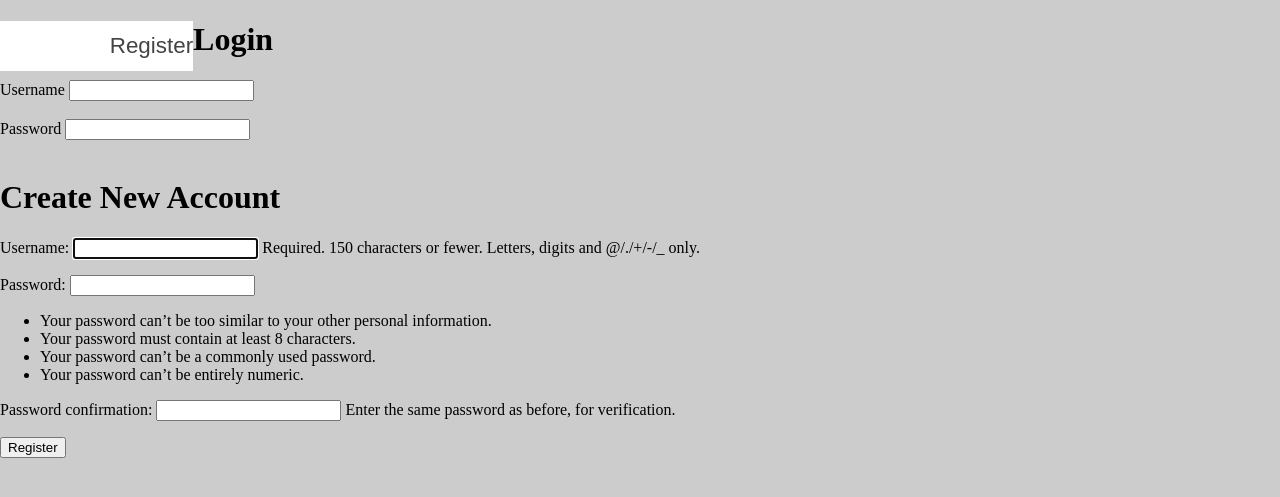
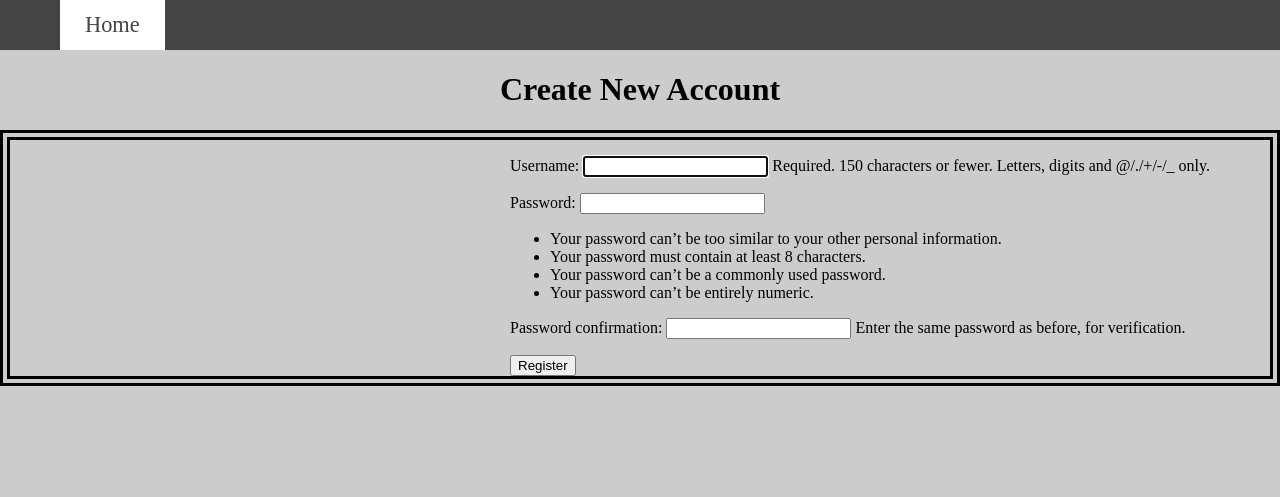
Before and after one commit to Copper-Lawn/question-box, a Django app: page /account/create/ in a window 1280 px wide; the page is wider, and only the part inside the window is pictured. Shown: the top 497 px of that part. Run offline with Django 3.2, Linux system fonts and the light colour scheme.

Commit message:
Registration css changes

```diff
--- a/stackunderflow/static/stackunderflow/style.css
+++ b/stackunderflow/static/stackunderflow/style.css
@@ -332,3 +332,21 @@ body {
     color: #ccc;
     background-color: #444;
 }
+
+#form_header{
+  text-align: center;
+}
+
+/*#div_user_form {
+  border: 10px;
+  border-style: double;
+  padding-left: 500px;
+}*/
+
+#register_form {
+  border: 10px;
+  border-style: double;
+  padding-left: 500px;
+  width: auto;
+
+}
--- a/stackunderflow/templates/stackunderflow/home.html
+++ b/stackunderflow/templates/stackunderflow/home.html
@@ -12,7 +12,7 @@
         <header>
             <div class="nav">
                 <div id='navContainer'>
-                    <div class="home"><a class="active" href="">Home</a></div>
+                    <div class="home"><a class='active' href="/home">Home</a></div>
                 {% if user.is_authenticated %}
                     <div class="logout"><a href="/account/logout">Logout</a></div>
                     <div class="profile"><a href="/account/profile/{{user.id}}">Profile</a></div>
@@ -22,7 +22,7 @@
                 </div>
 
                 {% else %}
-                    <div class="hello"><a href="/account/create">Welcome</a></li>
+                <div class="hello"><a href="/account/create">Welcome</a></li>
                 {% endif %}
             </div>
             </div>
--- a/stackunderflow/templates/stackunderflow/register.html
+++ b/stackunderflow/templates/stackunderflow/register.html
@@ -7,69 +7,39 @@
         <link rel="stylesheet" type="text/css" href="{% static 'stackunderflow/style.css' %}" />
     </head>
 
-    <body>
+    <body id='home'>
+
               <header>
+                  <div class="nav">
+                      <div id='navContainer'>
+                        <div class="home"><a class='active' href="/home">Home</a></div>
+                      {% if user.is_authenticated %}
+                          <div class="logout"><a href="/account/logout">Logout</a></div>
+                          <div class="profile"><a href="/account/profile/{{user.id}}">Profile</a></div>
+                          <div class="hello">Hello, {{ user.username }}!</div>
 
-        <div class="nav">
-          <ul>
-            <li class="home"><a href="/home/">Home</a></li>
-            {% if is_authenticated %}
-            <li class="account"><a href="/account/profile/">Account</a></li>
-            {% else %}
-            <li class="login"><a class="active" href="#">Register</a></li>
-            {% endif %}
-          </ul>
-        </div>
-
-      </header>
-
-        <h1>Login</h1>
-
-      <div id="div_user_login">
-        <form id="user_login" action="" method="post">
-
-          <label for="username">Username</label>
-          <input type="text" name="username" value="">
-          </br>
-          </br>
-
-          <label for="password">Password</label>
-          <input type="text" name="password" value="">
-          </br>
-          </br>
-
-        </form>
 
                       </div>
 
-        <h1>Create New Account</h1>
+                      {% else %}
+                      {% endif %}
+                  </div>
+                  </div>
+              </header>
 
-
+        <!-- <h1>Create New Account</h1> -->
 
           <div id="div_user_form">
-        <form id="user_form" method="post" action="">
+            <h1 id="form_header">Create New Account</h1>
+            <form id="register_form" method="post" action="">
               {% csrf_token %}
               {{ form.as_p }}
-<!--
-          <label for="username">Username</label>
-          <input type="text" name="username" value="">
-          </br>
-          </br>
-
-          <label for="password">Password</label>
-          <input type="text" name="password" value="">
-          </br>
-          </br>
-
-          <label for="email">Email</label>
-          <input type="text" name="email" value="">
-          </br>
-          </br> -->
 
                 <input type="submit" name="submit" value="Register" />
             </form>
           </div>
 
+
         <script src="https://ajax.googleapis.com/ajax/libs/jquery/1.12.2/jquery.min.js"></script>
         <script src="/static/register.js"></script>
     </body>
--- a/stackunderflow/views.py
+++ b/stackunderflow/views.py
@@ -86,7 +86,7 @@ def create_account(request):
             user = form.save()
             owner = Owner(user=user)
             owner.save()
-            return redirect('/login')
+            return redirect('/account/profile/{}/'.format(request.user.user_id))
         else:
             print(form.errors)
     else:
```
Lines whose indentation alone changed are shown as unchanged.
